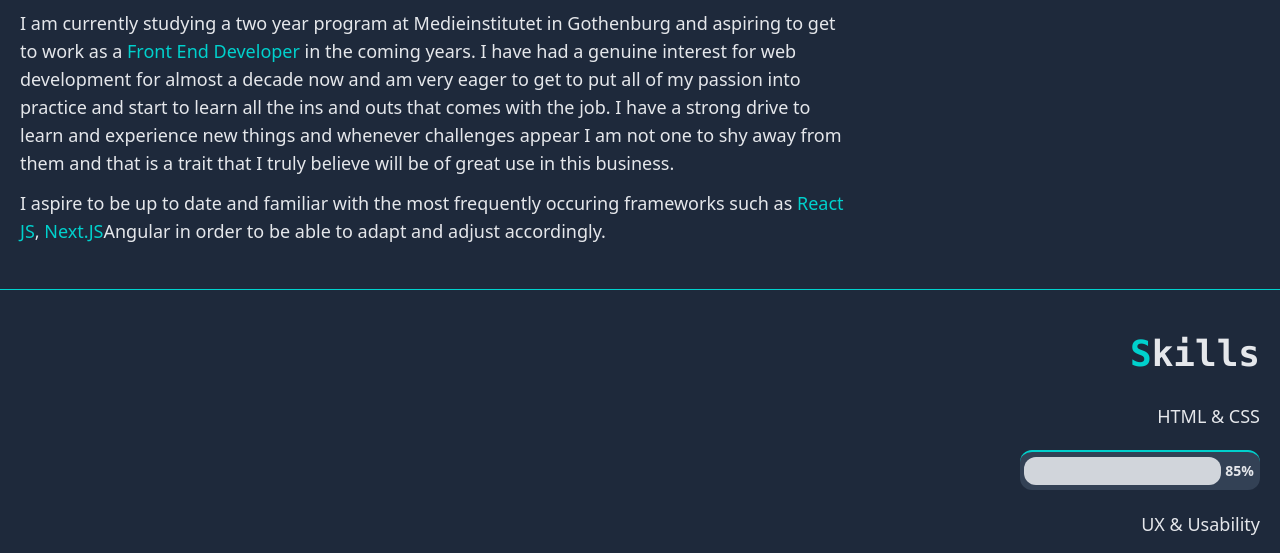
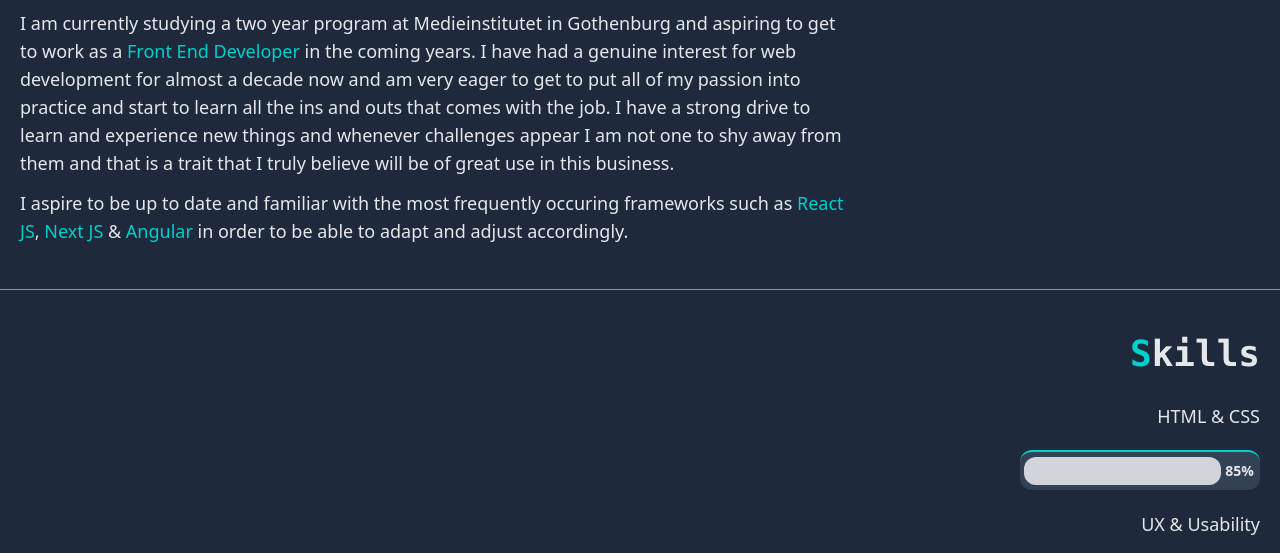
Before and after one commit to Emil-Helge/My-Resume, a website: page dist/index.html in a window 1280 px wide. Shown: the part 247-800 px from the top of the page. Drawn offline with nearby package versions, Linux system fonts and the light colour scheme; files that its build step writes are made by us from their sources.

Commit message:
Adjusted demo link and "About" text

```diff
--- a/dist/index.html
+++ b/dist/index.html
@@ -55,7 +55,7 @@
         I am currently studying a two year program at Medieinstitutet in Gothenburg and aspiring to get to work as a <span class="text-[#00d1cd]">Front End Developer</span>  in the coming years. I have had a genuine interest for web development for almost a decade now and am very eager to get to put all of my passion into practice and start to learn all the ins and outs that comes with the job. I have a strong drive to learn and experience new things and whenever challenges appear I am not one to shy away from them and that is a trait that I truly believe will be of great use in this business.
       </p>
       <p class="md:w-2/3 scroll-animation-hidden">
-        I aspire to be up to date and familiar with the most frequently occuring frameworks such as <span class="text-[#00d1cd]">React JS</span>, <span class="text-[#00d1cd]">Next.JS</span & <span class="text-[#00d1cd]">Angular</span> in order to be able to adapt and adjust accordingly.
+        I aspire to be up to date and familiar with the most frequently occuring frameworks such as <span class="text-[#00d1cd]">React JS</span>, <span class="text-[#00d1cd]">Next JS</span> & <span class="text-[#00d1cd]">Angular</span> in order to be able to adapt and adjust accordingly.
       </p>
     </div>
     <hr class="mt-11 mb-11 w-2/3 scroll-animation-hidden xl:w-full border-[#00d1cd]">
```
Also changed, not shown: README.md.
